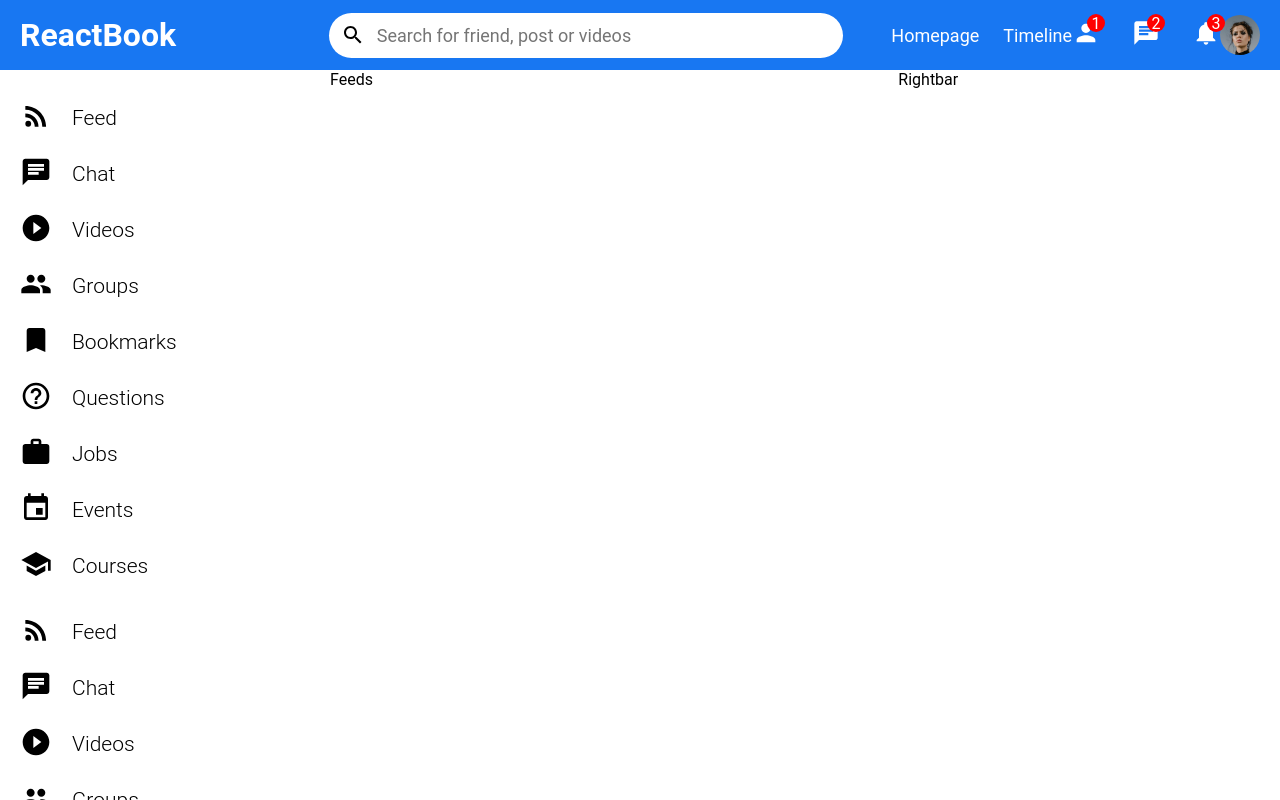
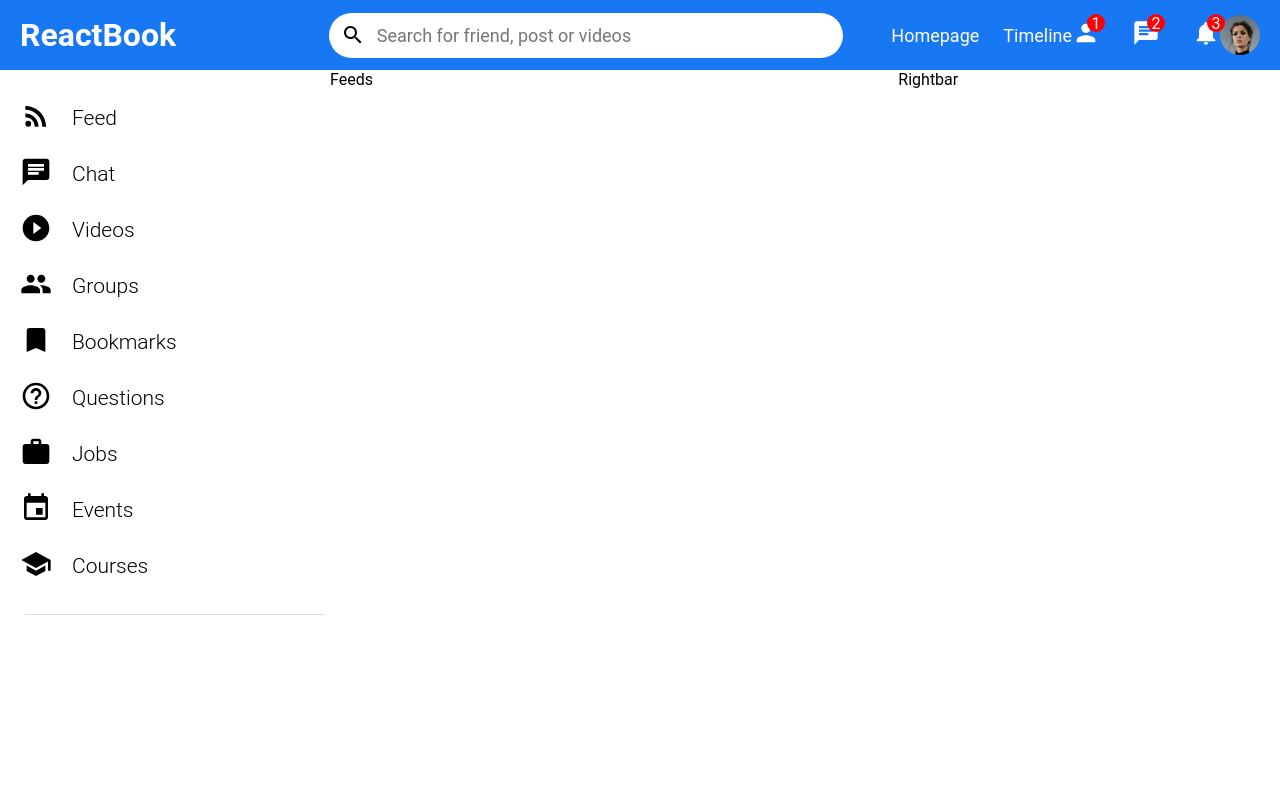
Before and after one commit to atakanteko/reactbook-social-media, a React (Vite) app: page / in a window 1280 px wide. Built offline with nearby package versions, Linux system fonts and the light colour scheme.

Commit message:
create a divider component

```diff
--- /dev/null
+++ b/src/components/Divider.tsx
@@ -0,0 +1,18 @@
+import React from 'react'
+
+type Props = {}
+
+const divider = {
+    width: "100%",
+    height: "1px",
+    backgroundColor: "#DADADA",
+}
+const Divider = (props: Props) => {
+  return (
+    <div style={{padding: "0 5px 0 5px"}}>
+        <div style={divider} />
+    </div>
+  )
+}
+
+export default Divider
--- a/src/components/sidebar/Sidebar.tsx
+++ b/src/components/sidebar/Sidebar.tsx
@@ -1,6 +1,7 @@
 import React from 'react'
 import ActionButton from './actions/ActionButton'
 import { sideBarActionsModel } from '@/assets/model/sidebarAction'
+import Divider from '../Divider'
 
 type Props = {}
 
@@ -18,18 +19,7 @@ const Sidebar = (props: Props) => {
                     ))
                 }
             </div>
-            <div className="action-btn-wrp">
-                {
-                    sideBarActionsModel.map(item => (
-                        <ActionButton
-                            key={item.id}
-                            materialIcon={item.icon}
-                            text={item.text}
-                        />
-                    ))
-                }
-            </div>
-
+            <Divider />
         </div>
     )
 }
--- a/src/styles/css/social.css
+++ b/src/styles/css/social.css
@@ -225,6 +225,7 @@ select:active {
 }
 .sidebar .action-btn-wrp {
   padding-top: 30px;
+  padding-bottom: 30px;
   display: flex;
   flex-direction: column;
   gap: 20px;
--- a/src/styles/scss/components/sidebar/_sidebar.scss
+++ b/src/styles/scss/components/sidebar/_sidebar.scss
@@ -28,6 +28,7 @@
     .action-btn-wrp{
         @include actionsButton.actionButton;
         padding-top: 30px;
+        padding-bottom: 30px;
         display: flex;
         flex-direction: column;
         gap: 20px;
```
Also changed, not shown: src/styles/css/social.min.css, 2 other files (tests, documents, lock files or other folders).
